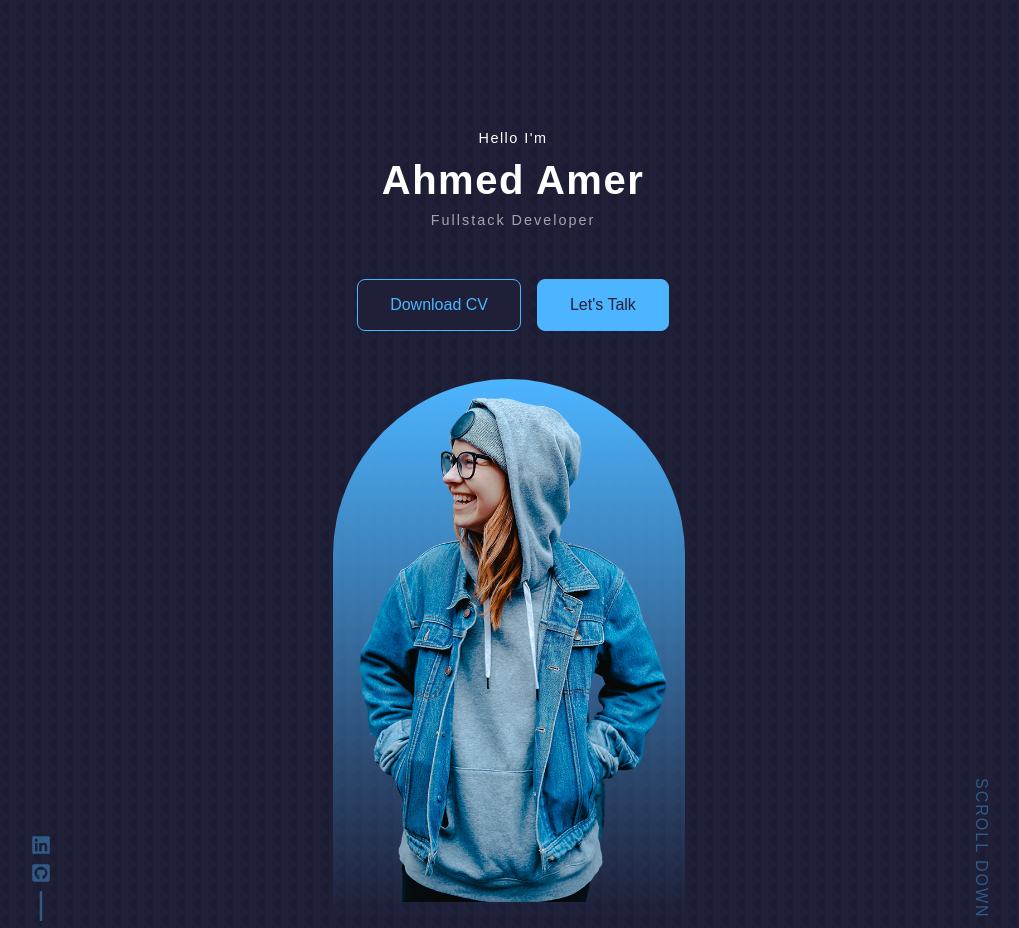
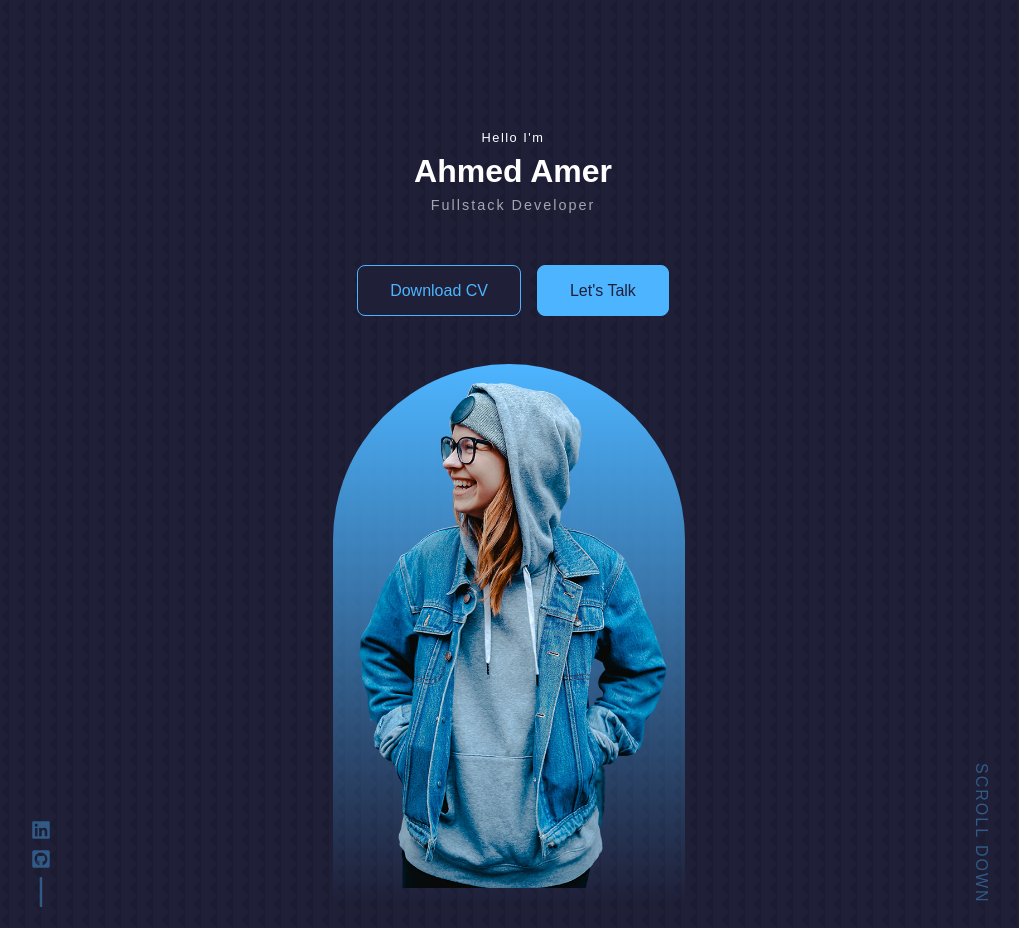
Before and after one commit to JJAHMEDAMER/React-Projects, a React (Create React App) app in the folder Full-Projects/portofolio-01/: page / in a window 1280 px wide. Shown: the whole page, without its empty margins (127-1146 px from the left). Built offline with nearby package versions, Linux system fonts and the light colour scheme.

Commit message:
organize css for reusable components

```diff
--- a/Full-Projects/portofolio-01/src/components/hero/hero.css
+++ b/Full-Projects/portofolio-01/src/components/hero/hero.css
@@ -1,72 +1,6 @@
-:root {
-    /* transition-property: all;
-    transition-duration: 250ms;
-    transition-timing-function: ease-in-out; */
-    --transition: all 250ms ease-in-out;
-}
-
-.section {
-    margin-top: 8rem;
-}
-
-.hero {
-    display: flex;
-    flex-direction: column;
-    align-items: center;
-}
-
-.hero>h1 {
-    font-size: 2.5rem;
-    font-weight: 900;
-    letter-spacing: 1.5px;
-}
-
-.hero>h2 {
-    font-size: 0.9rem;
-    font-weight: 400;
-    letter-spacing: 1.5px;
-}
-
-.hero>h3 {
-    font-size: 0.9rem;
-    font-weight: 400;
-    letter-spacing: 2px;
-    color: var(--trans-white-color);
-}
-
 .hero--btns {
     display: flex;
     gap: 1rem;
-}
-
-button {
-    padding: 0.8rem 2rem;
-    color: var(--bg-color);
-    background-color: var(--prim-color);
-
-    border-radius: 0.5rem;
-    border-width: 1px;
-    border-style: solid;
-    border-color: var(--prim-color);
-
-    cursor: pointer;
-
-    transition: var(--transition);
-}
-
-button:hover {
-    background-color: var(--bg-color);
-    color: var(--prim-color);
-}
-
-.sec-btn {
-    background-color: var(--bg-color);
-    color: var(--prim-color);
-}
-
-.sec-btn:hover {
-    color: var(--white-color);
-    background-color: var(--prim-color-var);
 }
 
 .hero--content {
--- a/Full-Projects/portofolio-01/src/components/hero/hero.jsx
+++ b/Full-Projects/portofolio-01/src/components/hero/hero.jsx
@@ -1,19 +1,17 @@
 //Dependencies
-import { GrLinkedin } from "react-icons/gr"
 import { FaGithubSquare, FaLinkedin, } from "react-icons/fa"
 
 // Styling
 import "./hero.css"
 
-// Images
+// Assets
 import heroImg from "../../assets/me.png"
 
 export const Hero = () => {
     return <div className="section">
-        <div className="hero">
-            <h2>Hello I'm</h2>
-            <h1>Ahmed Amer</h1>
-            <h3>Fullstack Developer</h3>
+        <h2 className="section--intro">Hello I'm</h2>
+        <h1 className="section--title">Ahmed Amer</h1>
+        <h3 className="section--tagline">Fullstack Developer</h3>
         <div className="v-3rem"></div>
         <div className="hero--btns">
             <button className="sec-btn">Download CV</button>
@@ -31,5 +29,4 @@ export const Hero = () => {
         </div>
 
     </div>
-    </div>
 }
--- a/Full-Projects/portofolio-01/src/index.css
+++ b/Full-Projects/portofolio-01/src/index.css
@@ -42,7 +42,7 @@ a {
 
 /* Image Default Values */
 
-img{
+img {
     width: 100%;
     object-fit: cover;
 }
@@ -74,6 +74,12 @@ body {
     --prim-color-var: rgba(77, 181, 255, 0.4);
     --white-color: #fff;
     --trans-white-color: rgba(255, 255, 255, 0.6);
+
+    /* Transiton */
+    /* transition-property: all;
+    transition-duration: 250ms;
+    transition-timing-function: ease-in-out; */
+    --transition: all 250ms ease-in-out;
 }
 
 body {
@@ -83,6 +89,67 @@ body {
     background-image: url(./assets/bg-texture.png);
 }
 
-.v-3rem{
+.v-2rem {
+    height: 2rem;
+}
+
+.v-3rem {
     height: 3rem;
 }
+
+.section {
+    margin-top: 8rem;
+    display: flex;
+    flex-direction: column;
+    align-items: center;
+    justify-content: center;
+}
+
+.section--intro {
+    font-size: 0.8rem;
+    font-weight: 400;
+    letter-spacing: 1.5px;
+}
+
+.section--title {
+    font-size: 2rem;
+    font-weight: 600;
+}
+
+.section--tagline {
+    font-size: 0.9rem;
+    font-weight: 400;
+    letter-spacing: 2px;
+    color: var(--trans-white-color);
+
+}
+
+button {
+    padding: 0.8rem 2rem;
+    color: var(--bg-color);
+    background-color: var(--prim-color);
+
+    border-radius: 0.5rem;
+    border-width: 1px;
+    border-style: solid;
+    border-color: var(--prim-color);
+
+    cursor: pointer;
+
+    transition: var(--transition);
+}
+
+button:hover {
+    background-color: var(--bg-color);
+    color: var(--prim-color);
+}
+
+.sec-btn {
+    background-color: var(--bg-color);
+    color: var(--prim-color);
+}
+
+.sec-btn:hover {
+    color: var(--white-color);
+    background-color: var(--prim-color-var);
+}
```
Lines whose indentation alone changed are shown as unchanged.
